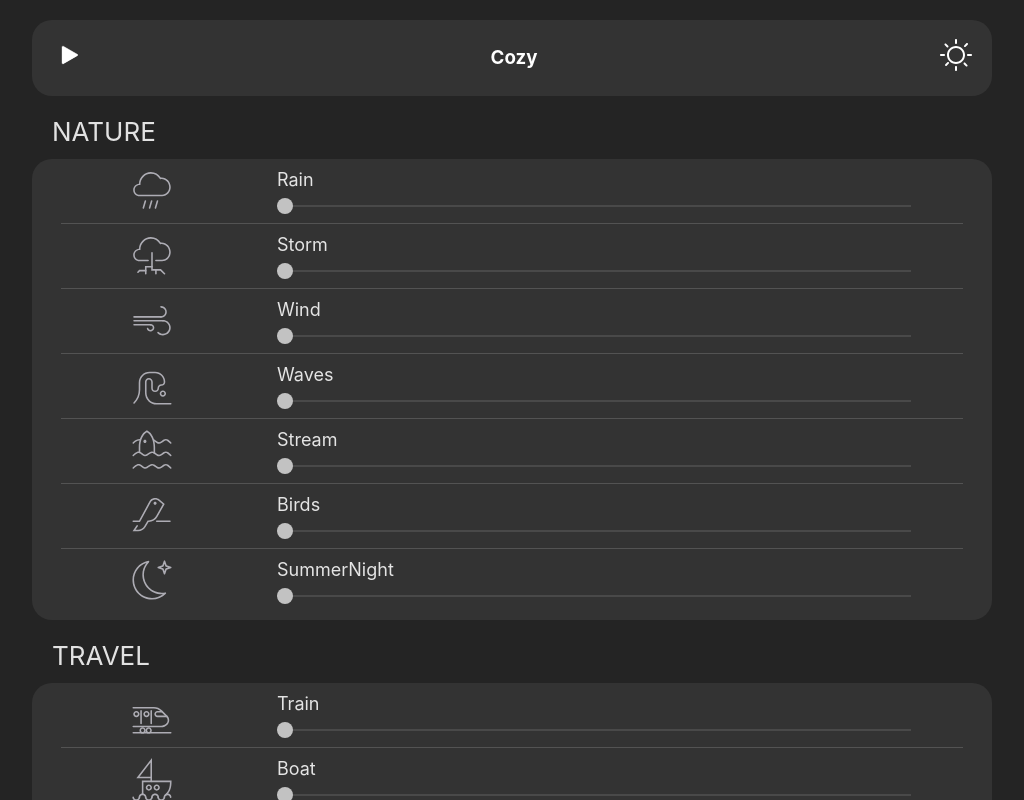
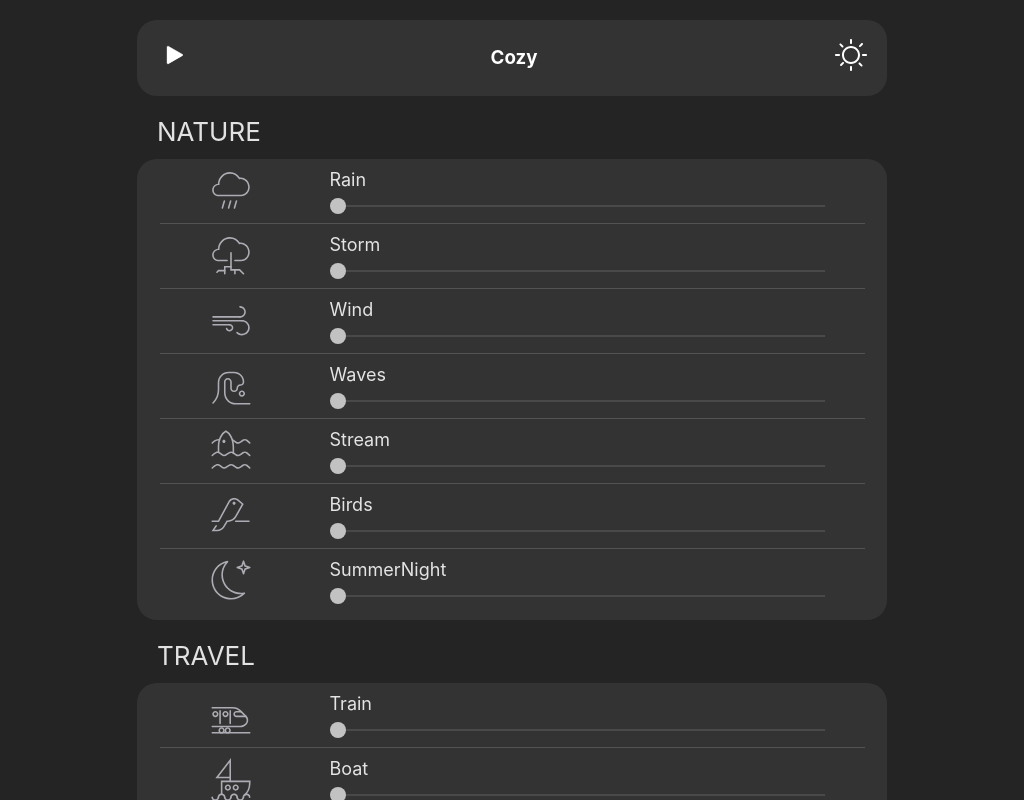
Before and after one commit to 0xNILADRI/cozy, a React (Vite) app: page / in a window 1024 px wide. Shown: the top 800 px of the page. Built offline with nearby package versions, Linux system fonts and the light colour scheme.

Commit message:
feat: website responsive for mobile, tablet and desktop screens

```diff
--- a/src/App.css
+++ b/src/App.css
@@ -1,10 +1,13 @@
+body {
+  background-color: #242424;
+}
+
 #root {
   max-width: 1280px;
   margin: 0 auto;
   padding: 20px 2rem 20px;
   width: 100%;
-  /* background-color: #242424; */
-  background-color: #f5f5dc; /* light theme */
+  background-color: #242424;
   text-align: center;
 }
 
@@ -243,3 +246,43 @@ footer .footer-container .footer-icons .telegram {
 footer .footer-container .footer-icons .telegram {
   padding-right: 0;
 }
+
+@media only screen and (min-width: 960px) {
+  /* styles for browsers larger than 960px; */
+  #root {
+    width: 800px;
+  }
+}
+@media only screen and (min-width: 1440px) {
+  /* styles for browsers larger than 1440px; */
+  #root {
+    width: 800px;
+  }
+}
+@media only screen and (min-width: 2000px) {
+  /* for sumo sized (mac) screens */
+  #root {
+    width: 1000px;
+  }
+}
+
+@media only screen and (device-width: 768px) {
+  /* default iPad screens */
+  #root {
+    width: 600px;
+  }
+}
+/* different techniques for iPad screening */
+@media only screen and (min-device-width: 481px) and (max-device-width: 1024px) and (orientation: portrait) {
+  /* For portrait layouts only */
+  #root {
+    width: 750px;
+  }
+}
+
+@media only screen and (min-device-width: 481px) and (max-device-width: 1024px) and (orientation: landscape) {
+  /* For landscape layouts only */
+  #root {
+    width: 750px;
+  }
+}
```
